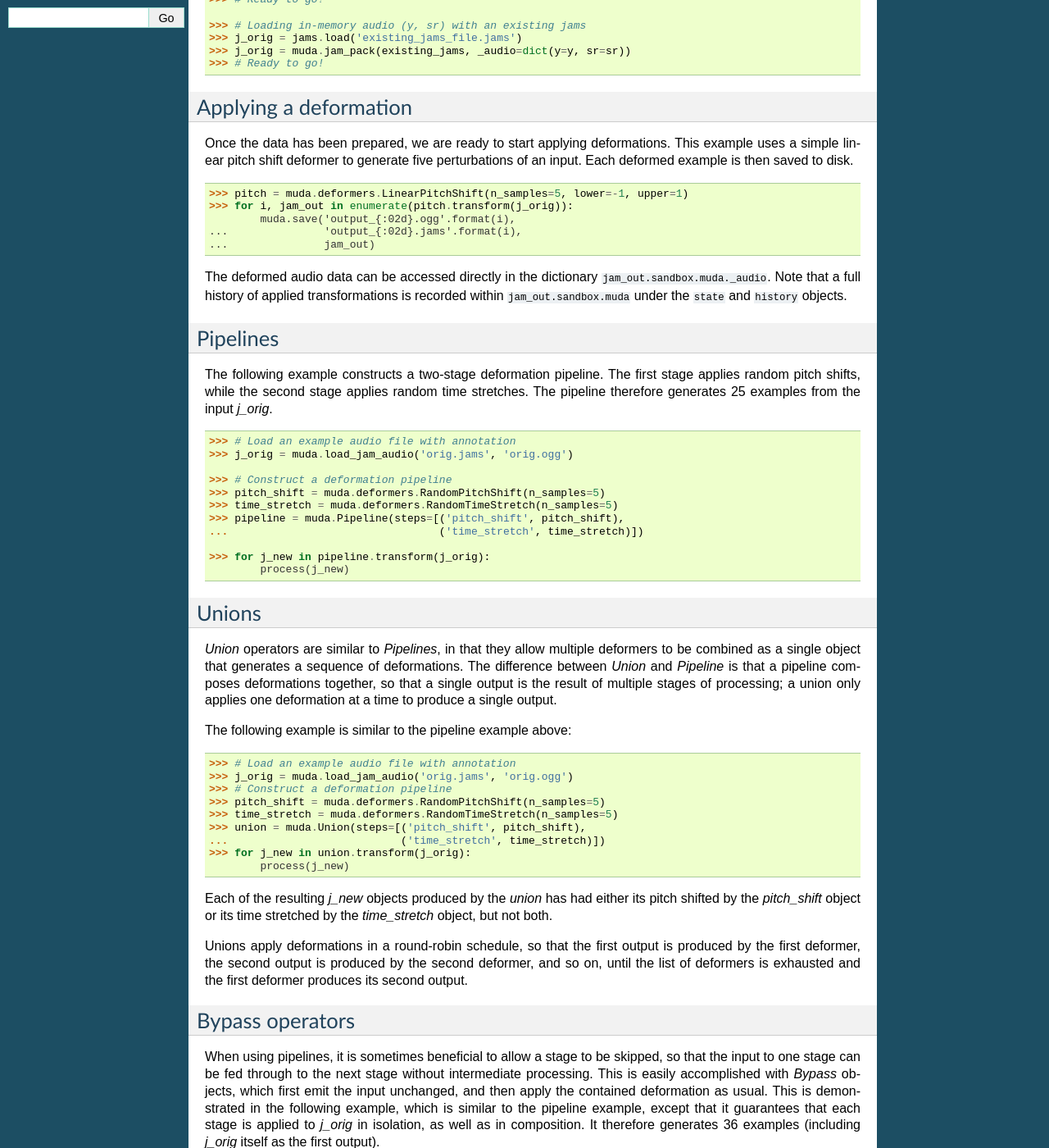
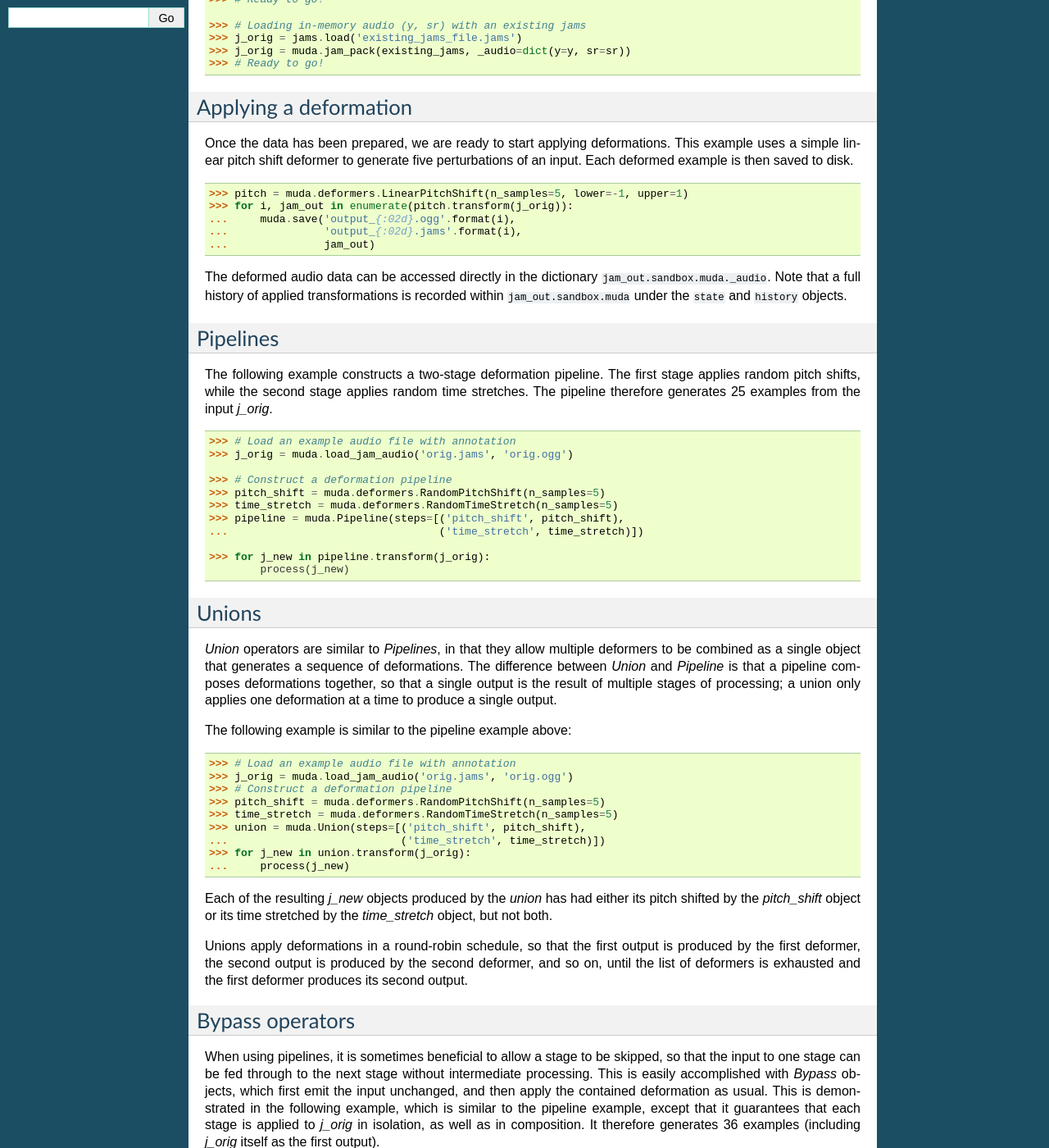
Before and after one commit to bmcfee/muda, a Sphinx documentation site: the page built from docs/examples.rst, in a window 1280 px wide and 1400 px high, scrolled down 387 px. Shown: the whole window at 82% size. Built offline with Sphinx 7.4.7, drawn with Linux system fonts in a browser that asks for light colours; some of the changed text lies outside the part shown.

Commit message:
expanding documentation

```diff
--- a/docs/examples.rst
+++ b/docs/examples.rst
@@ -41,7 +41,7 @@ an input.  Each deformed example is then saved to disk.
 
     >>> pitch = muda.deformers.LinearPitchShift(n_samples=5, lower=-1, upper=1)
     >>> for i, jam_out in enumerate(pitch.transform(j_orig)):
-            muda.save('output_{:02d}.ogg'.format(i),
+    ...     muda.save('output_{:02d}.ogg'.format(i),
     ...               'output_{:02d}.jams'.format(i),
     ...               jam_out)
 
@@ -91,7 +91,7 @@ The following example is similar to the pipeline example above:
     >>> union = muda.Union(steps=[('pitch_shift', pitch_shift),
     ...                           ('time_stretch', time_stretch)])
     >>> for j_new in union.transform(j_orig):
-            process(j_new)
+    ...     process(j_new)
 
 Each of the resulting `j_new` objects produced by the `union` has had either
 its pitch shifted by the `pitch_shift` object or its time stretched by the
@@ -124,7 +124,7 @@ output).
     >>> pipeline = muda.Pipeline(steps=[('pitch_shift', muda.deformers.Bypass(pitch_shift)),
     ...                                 ('time_stretch', muda.deformers.Bypass(time_stretch))])
     >>> for j_new in pipeline.transform(j_orig):
-            process(j_new)
+    ...     process(j_new)
 
 
 Saving deformations
@@ -153,4 +153,4 @@ This is demonstrated in the following example.
 
     >>> # Process jams with the new pipeline
     >>> for j_new in new_pipe.transform(j_orig):
-            process(j_new)
+    ...     process(j_new)
```
